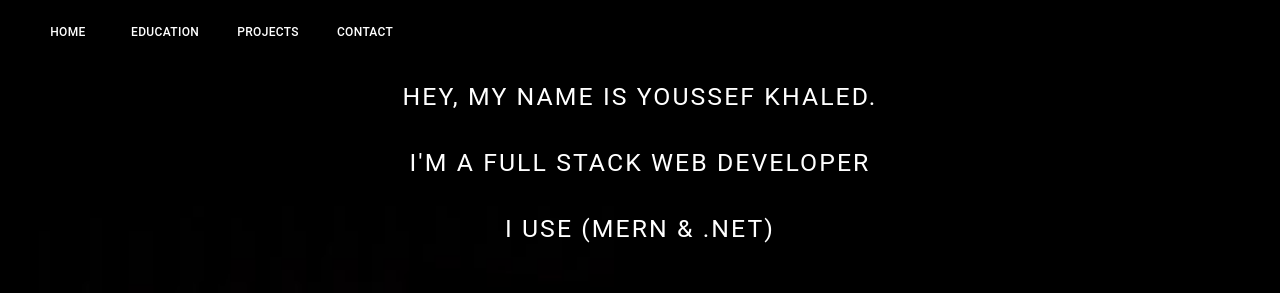
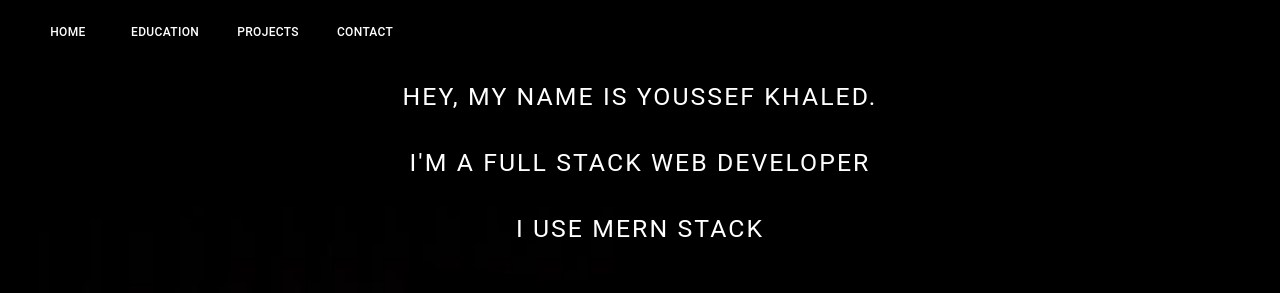
Before and after one commit to yossef-khaled/yossef-khaled.github.io, a React (Create React App) app: page /home in a window 1280 px wide. Shown: the top 293 px of the page. Built offline with nearby package versions, Linux system fonts and the light colour scheme.

Commit message:
Change home page content

```diff
--- a/src/Components/HomeCopmonent/Home.jsx
+++ b/src/Components/HomeCopmonent/Home.jsx
@@ -106,7 +106,7 @@ function Home(props) {
             <Typography variant="overline" className={classes.personalInfo}>
                 I'm a full stack web developer
                 <br/>
-                I use (MERN & .NET)
+                I use MERN stack
             </Typography>
             <Avatar alt="Photo of me" src={me} className={classes.myPhoto}/>
             <Typography variant="overline" className={classes.personalInfo} style={{color: "#000000"}}>
```
